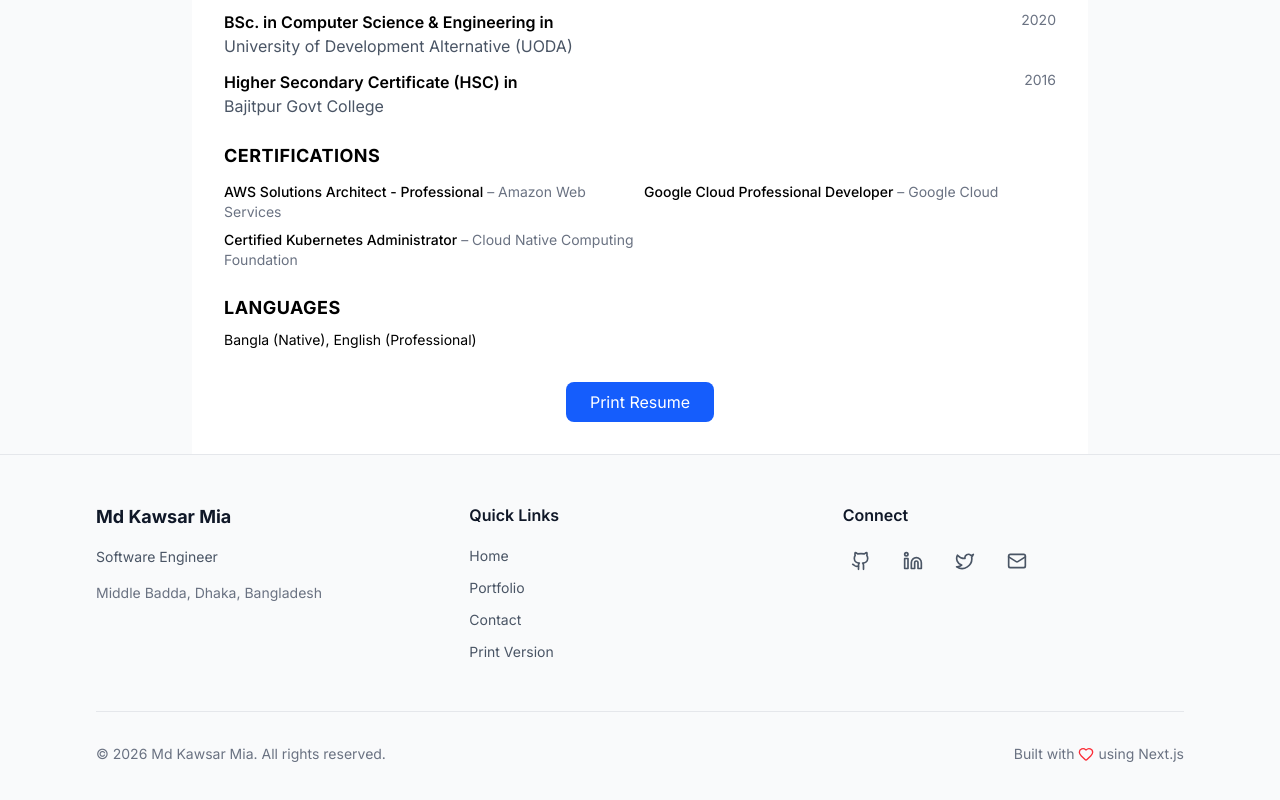
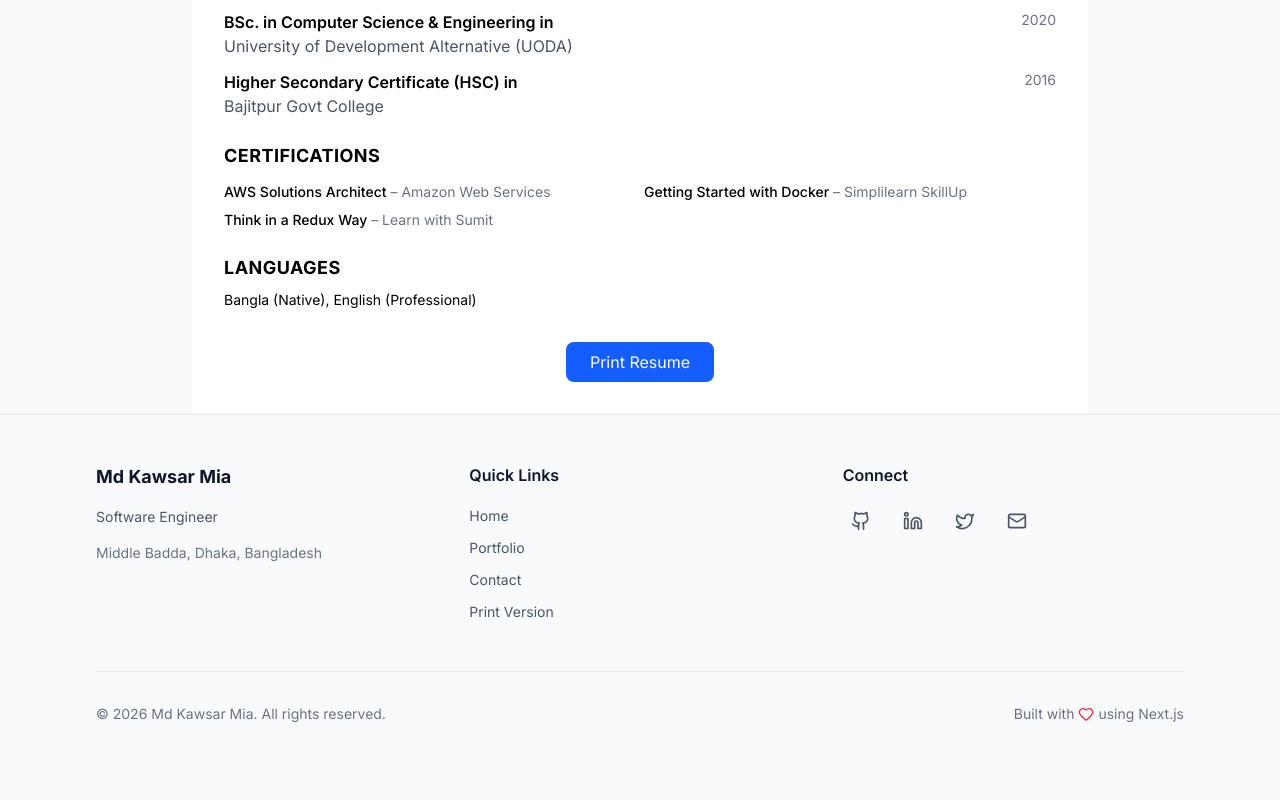
Before and after one commit to kawsar007/portfolio-latest, a Next.js app: page /print in a window 1280 px wide. Shown: the part 1211-2011 px from the top of the page. After the commit the page ends 1983 px from the top, so only its background shows below. Built offline with nearby package versions, Linux system fonts and the light colour scheme.

Commit message:
feat: update certification details with corrected names and issuers

```diff
--- a/src/data/education.ts
+++ b/src/data/education.ts
@@ -223,26 +223,26 @@ export const education: Education[] = [
 export const certifications: Certification[] = [
   {
     id: 'cert-1',
-    name: 'AWS Solutions Architect - Professional',
+    name: 'AWS Solutions Architect',
     issuer: 'Amazon Web Services',
     // issuerLogo: '/logos/aws.png',  // Uncomment if you have a logo
     date: '2023-06',
     expirationDate: '2026-06',
     credentialId: 'AWS-SAP-123456',
-    credentialUrl: 'https://aws.amazon.com/verification',
+    // credentialUrl: 'https://aws.amazon.com/verification',
   },
   {
     id: 'cert-2',
-    name: 'Google Cloud Professional Developer',
-    issuer: 'Google Cloud',
+    name: 'Getting Started with Docker',
+    issuer: 'Simplilearn SkillUp',
     date: '2023-01',
     expirationDate: '2025-01',
     credentialId: 'GCP-PD-789012',
   },
   {
     id: 'cert-3',
-    name: 'Certified Kubernetes Administrator',
-    issuer: 'Cloud Native Computing Foundation',
+    name: 'Think in a Redux Way',
+    issuer: 'Learn with Sumit',
     date: '2022-08',
     expirationDate: '2025-08',
     credentialId: 'CKA-345678',
```
